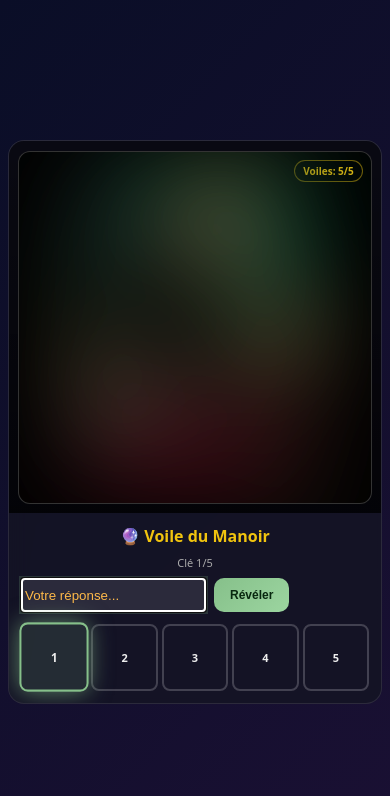
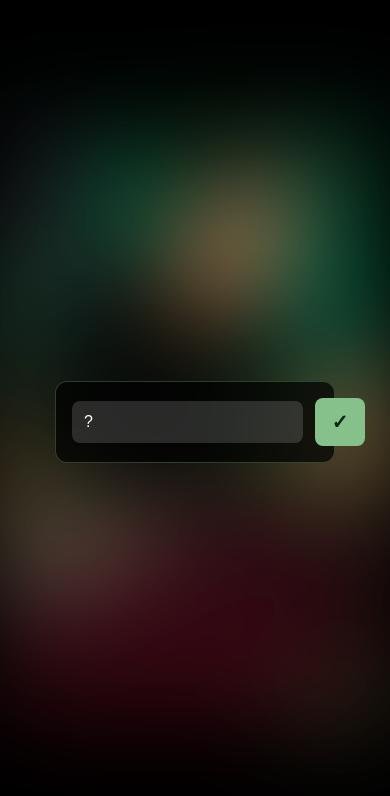
Before and after one commit to testjeux091-cyber/voile-du-manoir, a plain HTML site: page revelation.html in a window 390 px wide. Drawn offline with Linux system fonts and the light colour scheme.

Commit message:
Update revelation.html

```diff
--- a/revelation.html
+++ b/revelation.html
@@ -2,102 +2,132 @@
 <html lang="fr">
 <head>
 <meta charset="utf-8" />
-<meta name="viewport" content="width=device-width,initial-scale=1" />
+<meta name="viewport" content="width=device-width,initial-scale=1,viewport-fit=cover" />
 <title>Le Voile du Manoir</title>
 <style>
   :root{
     --accent:#86c08a;
     --gold:#f1c40f;
-    --text:#eee;
   }
   *{box-sizing:border-box}
   html,body{
     height:100%;
     margin:0;
+    padding:0;
     font-family:system-ui,-apple-system,sans-serif;
-    background:linear-gradient(135deg,#0a0e27 0%,#1a1033 100%);
-    color:var(--text);
+    background:#000;
+    color:#eee;
+    overflow:hidden;
   }
 
-  .wrap{
-    min-height:100vh;
+  .container{
+    width:100vw;
+    height:100vh;
     display:flex;
     flex-direction:column;
     align-items:center;
     justify-content:center;
-    padding:12px;
-    gap:12px;
+    position:relative;
   }
 
-  .card{
-    width:100%;
-    max-width:600px;
-    background:rgba(20,20,35,0.8);
-    border:1px solid rgba(255,255,255,0.1);
-    border-radius:16px;
-    overflow:hidden;
-    backdrop-filter:blur(10px);
-  }
-
-  .image-section{
-    position:relative;
-    width:100%;
-    aspect-ratio:1;
-    background:linear-gradient(180deg,rgba(0,0,0,0.5),rgba(0,0,0,0.8));
+  .image-wrapper{
+    position:absolute;
+    inset:0;
     display:flex;
     align-items:center;
     justify-content:center;
-    user-select:none;
-    -webkit-user-select:none;
+    width:100%;
+    height:100%;
   }
 
-  .frame{
-    width:95%;
-    height:95%;
-    border-radius:12px;
-    overflow:hidden;
-    background:#000;
-    position:relative;
-    display:flex;
-    align-items:center;
-    justify-content:center;
-    border:1px solid rgba(255,255,255,0.2);
-  }
-
-  .frame img{
+  #revealImg{
     width:100%;
     height:100%;
     object-fit:contain;
+    object-position:center;
     filter:blur(40px) brightness(0.4) contrast(0.8);
     transition:filter 600ms cubic-bezier(0.34,1.56,0.64,1);
     user-select:none;
     -webkit-user-select:none;
   }
 
-  .frame img.revealed{
+  #revealImg.revealed{
     filter:none!important;
   }
 
-  .veil-indicator{
+  .input-overlay{
     position:absolute;
-    top:8px;
-    right:8px;
-    background:rgba(0,0,0,0.9);
-    padding:4px 10px;
-    border-radius:16px;
-    font-size:11px;
-    font-weight:600;
-    color:var(--gold);
-    border:1px solid rgba(241,196,15,0.5);
+    inset:0;
+    display:flex;
+    flex-direction:column;
+    align-items:center;
+    justify-content:center;
+    gap:20px;
+    z-index:10;
+    padding:20px;
+  }
+
+  .input-container{
+    display:flex;
+    align-items:center;
+    gap:12px;
+    background:rgba(0,0,0,0.7);
+    padding:16px;
+    border-radius:12px;
+    backdrop-filter:blur(10px);
+    border:1px solid rgba(134,192,138,0.3);
+    width:100%;
+    max-width:280px;
+  }
+
+  input[type="text"]{
+    flex:1;
+    padding:12px;
+    border:none;
+    background:rgba(255,255,255,0.1);
+    color:#fff;
+    font-size:16px;
+    outline:none;
+    border-radius:8px;
+    -webkit-text-fill-color:#fff;
+  }
+
+  input::placeholder{
+    color:#ffba4a;
+  }
+
+  input:focus{
+    background:rgba(255,255,255,0.15);
+  }
+
+  .submit-btn{
+    padding:12px 16px;
+    border:none;
+    background:var(--accent);
+    color:#08270f;
+    font-weight:700;
+    cursor:pointer;
+    border-radius:8px;
+    font-size:20px;
+    transition:all 0.2s;
+    display:flex;
+    align-items:center;
+    justify-content:center;
+    min-width:50px;
+    -webkit-tap-highlight-color:transparent;
+  }
+
+  .submit-btn:active{
+    transform:scale(0.95);
   }
 
   .completion-celebration{
-    position:absolute;
+    position:fixed;
     top:50%;
     left:50%;
     transform:translate(-50%, -50%);
-    font-size:48px;
-    opacity:0;
+    font-size:60px;
+    z-index:20;
     pointer-events:none;
     animation:celebrate 1.2s ease-out forwards;
   }
@@ -108,219 +138,43 @@
     100%{opacity:0;transform:translate(-50%, -50%) scale(1)}
   }
 
-  .content{
-    padding:16px;
-  }
-
-  h1{
-    margin:0 0 12px;
-    font-size:18px;
-    text-align:center;
-    color:var(--gold);
-  }
-
-  .step-info{
-    text-align:center;
-    font-size:12px;
-    color:#aaa;
-    margin-bottom:12px;
-  }
-
-  .controls{
-    display:flex;
-    gap:8px;
-    margin-bottom:12px;
-  }
-
-  input[type="text"]{
-    flex:1;
-    padding:12px 14px;
-    border-radius:10px;
-    border:1px solid rgba(255,255,255,0.15);
-    background:rgba(255,255,255,0.05);
-    color:#fff;
-    font-size:14px;
-    outline:none;
-    transition:all 0.3s ease;
-    -webkit-text-fill-color: #ffffff;
-  }
-
-  input::placeholder{
-    color:#ffba4a;
-  }
-
-  input:focus{
-    border-color:var(--accent);
-    background:rgba(255,255,255,0.1);
-    box-shadow:0 0 0 2px rgba(134,192,138,0.2);
-  }
-
-  button{
-    padding:12px 20px;
-    border-radius:10px;
-    border:none;
-    background:linear-gradient(135deg,var(--accent),#9cd5a0);
-    color:#08270f;
-    font-weight:700;
-    cursor:pointer;
-    font-size:13px;
-    transition:all 0.3s ease;
-    white-space:nowrap;
-    -webkit-tap-highlight-color:transparent;
-  }
-
-  button:hover{
-    transform:translateY(-2px);
-    box-shadow:0 4px 15px rgba(134,192,138,0.4);
-  }
-
-  button:active{
-    transform:translateY(0) scale(0.98);
-  }
-
-  .feedback{
-    min-height:36px;
-    padding:8px 12px;
-    border-radius:8px;
-    font-size:12px;
-    text-align:center;
-    font-weight:500;
-    margin-bottom:12px;
-    transition:all 0.3s ease;
-    display:none;
-    align-items:center;
-    justify-content:center;
-  }
-
-  .ok{
-    color:#55d67a;
-    background:rgba(85,214,122,0.1);
-    border:1px solid rgba(85,214,122,0.3);
-  }
-
-  .warn{
-    color:#ffba4a;
-    background:rgba(255,186,74,0.1);
-    border:1px solid rgba(255,186,74,0.3);
-  }
-
-  .err{
-    color:#ff6b6b;
-    background:rgba(255,107,107,0.1);
-    border:1px solid rgba(255,107,107,0.3);
-  }
-
-  .progress-grid{
-    display:grid;
-    grid-template-columns:repeat(5,1fr);
-    gap:6px;
-  }
-
-  .progress-item{
-    aspect-ratio:1;
-    border:2px solid rgba(255,255,255,0.2);
-    border-radius:8px;
-    display:flex;
-    align-items:center;
-    justify-content:center;
-    font-weight:600;
-    font-size:12px;
-    transition:all 0.4s cubic-bezier(0.4,0,0.2,1);
-    min-height:40px;
-  }
-
-  .progress-item.completed{
-    background:linear-gradient(135deg,#55d67a,#4ade80);
-    border-color:#55d67a;
-    color:#0a3d14;
-    transform:scale(1.08);
-  }
-
-  .progress-item.current{
-    border-color:var(--accent);
-    background:rgba(134,192,138,0.15);
-    transform:scale(1.05);
-    box-shadow:0 0 15px rgba(134,192,138,0.4);
-    animation:pulse 1.5s ease-in-out infinite;
-  }
-
-  @keyframes pulse{
-    0%, 100%{box-shadow:0 0 15px rgba(134,192,138,0.4)}
-    50%{box-shadow:0 0 25px rgba(134,192,138,0.7)}
-  }
-
-  .victory-msg{
-    display:none;
-    text-align:center;
-    padding:12px;
-    background:rgba(85,214,122,0.1);
-    border:2px solid #55d67a;
-    border-radius:10px;
-    color:#55d67a;
-    font-weight:700;
-    font-size:14px;
-    margin-bottom:12px;
-    animation:slideIn 0.5s ease-out;
-  }
-
-  @keyframes slideIn{
-    from{opacity:0;transform:translateY(-10px)}
-    to{opacity:1;transform:translateY(0)}
-  }
-
   .shake{
     animation:shake 0.4s ease-in-out;
   }
 
   @keyframes shake{
     0%,100%{transform:translateX(0)}
-    25%{transform:translateX(-6px)}
-    75%{transform:translateX(6px)}
+    25%{transform:translateX(-8px)}
+    75%{transform:translateX(8px)}
   }
 
-  @media (max-width:480px){
-    .wrap{
-      padding:8px;
-      gap:8px;
-    }
+  .victory-screen{
+    display:none;
+    position:absolute;
+    inset:0;
+    background:rgba(0,0,0,0.8);
+    z-index:30;
+    flex-direction:column;
+    align-items:center;
+    justify-content:center;
+    gap:20px;
+    animation:fadeIn 0.5s ease-out;
+  }
 
-    .content{
-      padding:12px;
-    }
+  .victory-screen.show{
+    display:flex;
+  }
 
-    h1{
-      font-size:16px;
-      margin-bottom:8px;
-    }
+  @keyframes fadeIn{
+    from{opacity:0}
+    to{opacity:1}
+  }
 
-    .step-info{
-      font-size:11px;
-      margin-bottom:8px;
-    }
-
-    input[type="text"]{
-      padding:10px 12px;
-      font-size:14px;
-    }
-
-    button{
-      padding:10px 16px;
-      font-size:12px;
-    }
-
-    .progress-grid{
-      gap:4px;
-    }
-
-    .progress-item{
-      min-height:36px;
-      font-size:11px;
-    }
-
-    .veil-indicator{
-      font-size:10px;
-      padding:3px 8px;
-    }
+  .victory-text{
+    font-size:32px;
+    font-weight:700;
+    color:#55d67a;
+    text-align:center;
   }
 
   :root, body {
@@ -329,32 +183,18 @@
 </style>
 </head>
 <body>
-  <div class="wrap">
-    <div class="card" role="main">
-      <div class="image-section">
-        <div class="frame" id="frame">
-          <div class="veil-indicator">Voiles: <span id="stage">5/5</span></div>
-          <img id="revealImg" src="./dracula_revelation.png" alt="Photo mystère" />
-        </div>
-      </div>
+  <div class="container">
+    <div class="image-wrapper">
+      <img id="revealImg" src="./dracula_revelation.png" alt="Photo mystère" />
+    </div>
 
-      <div class="content">
-        <h1>🔮 Voile du Manoir</h1>
-
-        <div id="feedback" class="feedback"></div>
-
-        <div class="victory-msg" id="victoryMsg">✨ Tous les mots trouvés ! ✨</div>
-
-        <div class="step-info" id="stepInfo">Clé 1/5</div>
-
-        <div class="controls">
-          <input id="pwd" autocomplete="off" spellcheck="false" placeholder="Votre réponse..." />
-          <button id="tryBtn">Révéler</button>
-        </div>
-
-        <div class="progress-grid" id="progressGrid"></div>
+    <div class="input-overlay" id="inputOverlay">
+      <div class="input-container" id="inputContainer">
+        <input id="pwd" type="text" autocomplete="off" spellcheck="false" placeholder="?" />
+        <button class="submit-btn" id="tryBtn">✓</button>
       </div>
     </div>
+
   </div>
 
 <script>
@@ -371,42 +211,24 @@
   let stage = MAX_STAGE;
 
   const img = document.getElementById('revealImg');
-  const stageLabel = document.getElementById('stage');
-  const feedback = document.getElementById('feedback');
   const input = document.getElementById('pwd');
   const tryBtn = document.getElementById('tryBtn');
-  const stepInfo = document.getElementById('stepInfo');
-  const progressGrid = document.getElementById('progressGrid');
-  const victoryMsg = document.getElementById('victoryMsg');
-  const frame = document.getElementById('frame');
+  const inputOverlay = document.getElementById('inputOverlay');
+  const victoryScreen = document.getElementById('victoryScreen');
+  const inputContainer = document.getElementById('inputContainer');
 
   const blurLevels = [0, 10, 20, 30, 40, 50];
 
   init();
 
   function init(){
-    for(let i = 0; i < STEPS.length; i++){
-      const item = document.createElement('div');
-      item.className = 'progress-item';
-      item.textContent = i + 1;
-      item.id = 'progress_' + i;
-      progressGrid.appendChild(item);
-    }
     updateVisual();
-    updateUI();
     input.focus();
   }
 
   tryBtn.addEventListener('click', onTry);
   input.addEventListener('keydown', (e)=>{
     if(e.key === 'Enter') onTry();
-  });
-
-  img.addEventListener('error', ()=>{
-    const warn = document.createElement('div');
-    warn.style.cssText = "position:absolute;inset:0;display:flex;align-items:center;justify-content:center;background:#1a1a1a;color:#fff;font-size:13px;text-align:center;padding:20px;border-radius:12px";
-    warn.innerHTML = "⚠️ Image non trouvée<br>Placez 'dracula_revelation.png' ici";
-    frame.appendChild(warn);
   });
 
   function onTry(){
@@ -417,66 +239,46 @@
     const expected = STEPS[expectedIndex]?.key;
 
     if(!val){
-      showFeedback('Entrez votre réponse !', 'warn');
       return;
     }
 
     if(!expected){
-      showFeedback('Jeu terminé ! 🎉', 'ok');
       return;
     }
 
     if(val === expected){
-      markCompleted(expectedIndex);
       if(stage > 0) stage--;
       updateVisual();
-      updateUI();
 
       if(stage === 0){
-        victoryMsg.style.display = 'block';
+        inputOverlay.style.display = 'none';
+        victoryScreen.classList.add('show');
+        img.classList.add('revealed');
         addCelebration();
-        img.classList.add('revealed');
       } else {
-        const remaining = stage;
-        showFeedback(`"${expected}" ✓ | ${remaining} voile${remaining > 1 ? 's' : ''} restant${remaining > 1 ? 's' : ''}`, 'ok');
-        setTimeout(() => input.focus(), 300);
+        input.value = '';
+        input.focus();
       }
     } else {
-      showFeedback('Pas le bon mot... Cherchez !', 'err');
-      document.querySelector('.card').classList.add('shake');
+      inputContainer.classList.add('shake');
       setTimeout(() => {
-        document.querySelector('.card').classList.remove('shake');
+        inputContainer.classList.remove('shake');
       }, 400);
+      input.value = '';
+      input.focus();
     }
   }
 
   function addCelebration(){
     const emojis = ['🎉', '✨', '🎊', '🎈'];
-    for(let i = 0; i < 4; i++){
+    for(let i = 0; i < 6; i++){
       const el = document.createElement('div');
       el.className = 'completion-celebration';
       el.textContent = emojis[Math.floor(Math.random() * emojis.length)];
       el.style.left = (20 + Math.random() * 60) + '%';
-      el.style.top = (30 + Math.random() * 40) + '%';
-      frame.appendChild(el);
+      el.style.top = (20 + Math.random() * 60) + '%';
+      document.body.appendChild(el);
       setTimeout(() => el.remove(), 1200);
-    }
-  }
-
-  function showFeedback(msg, type){
-    feedback.textContent = msg;
-    feedback.className = 'feedback ' + type;
-    feedback.style.display = 'flex';
-    setTimeout(() => {
-      feedback.style.display = 'none';
-    }, 3500);
-  }
-
-  function markCompleted(index){
-    const item = document.getElementById('progress_' + index);
-    if(item){
-      item.classList.add('completed');
-      item.textContent = '✓';
     }
   }
 
@@ -494,28 +296,6 @@
 
       img.style.filter = `blur(${blur}px) brightness(${brightness}) contrast(${contrast})`;
     }
-
-    stageLabel.textContent = `${stage}/${MAX_STAGE}`;
-  }
-
-  function updateUI(){
-    const nextIndex = STEPS.length - stage;
-
-    if(stage === 0){
-      stepInfo.textContent = 'Challenge terminé !';
-    } else {
-      stepInfo.textContent = `Clé ${nextIndex + 1}/${STEPS.length}`;
-    }
-
-    for(let i = 0; i < STEPS.length; i++){
-      const item = document.getElementById('progress_' + i);
-      if(!item) continue;
-
-      item.classList.remove('current');
-      if(i === nextIndex && stage > 0){
-        item.classList.add('current');
-      }
-    }
   }
 
   function normalize(s){
```
